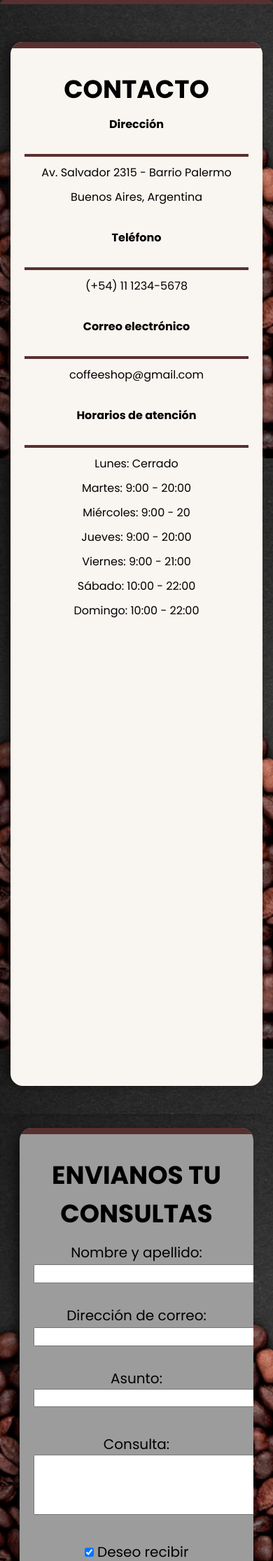
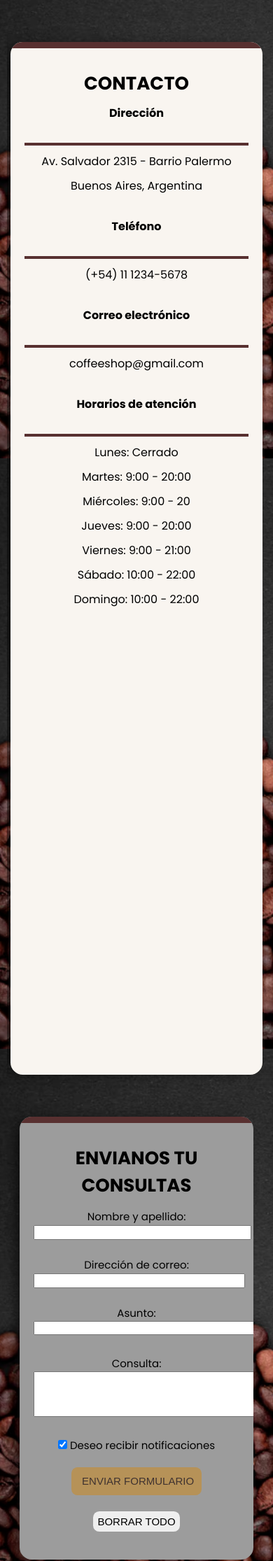
Before and after one commit to Lucho-D/Proyecto-Python-Back-, a Flask app: template templates/contacto.html in a window 390 px wide. Shown: the part 189-2420 px from the top of the page at 70% size. Run offline with Flask 3, Linux system fonts and the light colour scheme; the template is opened without the code that fills it, so the values that code supplies are empty; some libraries are stand-ins or nearby versions.

Commit message:
arreglos 8

```diff
--- a/static/css/contacto.css
+++ b/static/css/contacto.css
@@ -335,15 +335,17 @@
     width: 100%;
     padding: 20px;
     padding-bottom: 40px;
-    box-shadow: -10px 0 25px -10px #000000;
-    border-radius: 6px;
+    margin-left: auto;
+    margin-right: auto;
+    /* box-shadow: -10px 0 25px -10px #000000; */
+    border-radius: 10px;
     position: relative;
     overflow: hidden;
     text-align: center;
     z-index: -1;
 }
 
-.section1:before {
+/* .section1:before {
     content: '';
     width: 100%;
     height: 6px;
@@ -351,7 +353,7 @@
     top: 0;
     left: 0;
     background: var(--clr-main-light);
-}
+} */
 
 .section1 section{
     background-color: var(--background-color);
@@ -617,8 +619,14 @@
         width: 95%;
         flex-direction: column;
     }
+
+    .section1{
+        width: 95%;
+        flex-direction: column;
+    }
+
     .main-Contacto{
-        width: 100%;
+        width: 90%;
         flex-direction:row;
     }
 
@@ -700,9 +708,30 @@
     .container-logo{
         display: none;
     }
+    article h3 {
+        font-size: 26px;
+    }
+
+    article li {
+        font-size: 5px;
+    }
+
+    section h3 {
+        font-size: 26px;
+    }
+
+    section form{
+        font-size: 17px;
+        text-align: center;
+    }
+
+    section input{
+        font-size: 16px;
+        justify-content: center;
+    }
 
     section textarea{
-        font-size: 10.5px;
+        font-size: 9px;
         justify-content: center;
     }
 
@@ -710,3 +739,39 @@
         font-size: 1.6rem;
     }
 }
+
+@media screen and (max-width:450px) {
+
+    section form{
+        font-size: 15px;
+        text-align: center;
+    }
+
+    section input{
+        font-size: 15px;
+        justify-content: center;
+    }
+
+    section textarea{
+        font-size: 7.5px;
+        justify-content: center;
+    }
+}
+
+@media screen and (max-width:366px) {
+
+    section form{
+        font-size: 14px;
+        text-align: center;
+    }
+
+    section input{
+        font-size: 13.5px;
+        justify-content: center;
+    }
+
+    section textarea{
+        font-size: 7px;
+        justify-content: center;
+    }
+}
--- a/static/css/shop.css
+++ b/static/css/shop.css
@@ -569,7 +569,7 @@
     }
 
     .wrapper {
-        width: 90%;
+        width: 95%;
     }
 
 }
--- a/templates/crud-comentarios.html
+++ b/templates/crud-comentarios.html
@@ -4,7 +4,7 @@
     <meta charset="UTF-8">
     <meta name="viewport" content="width=device-width, initial-scale=1.0">
     <title>Coffee Shop | Ecommerce web design</title>
-    <link rel="shortcut icon" href="./static/imgicons8-cafe-32.png" type="image/x-icon">
+    <link rel="shortcut icon" href="../static/img/icons8-cafe-32.png" type="image/x-icon">
     <link rel="stylesheet" href="../static/css/crud-comentarios.css">
 </head>
 <body>
@@ -16,8 +16,8 @@
                 </div>
 
                 <div class="container-user">
-                    <a href="./templates/loginRegister.html"><i class="fa-solid fa-user" ></i></a>
-                    <a href="./templates/carrito.html">
+                    <a href="../templates/loginRegister.html"><i class="fa-solid fa-user" ></i></a>
+                    <a href="../templates/carrito.html">
                         <i class="fa-solid fa-basket-shopping"></i>
                     </a>
                 </div>
```
Also changed, not shown: static/css/crud-comentarios.css (+10 -1 lines), static/css/style.css (+2 -9 lines).
